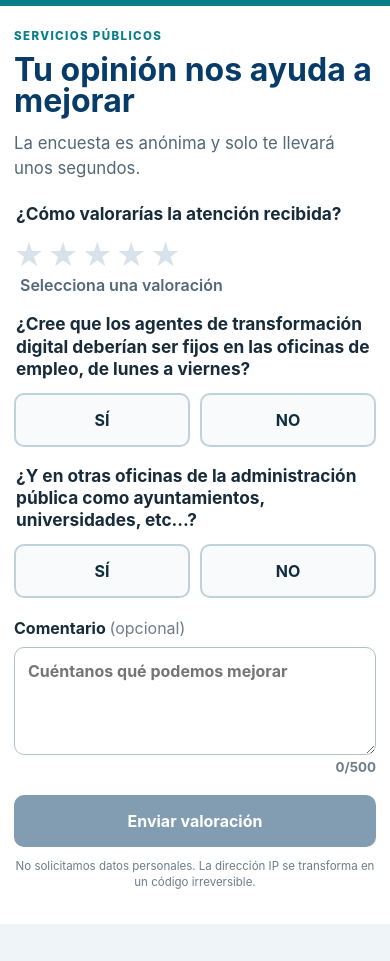
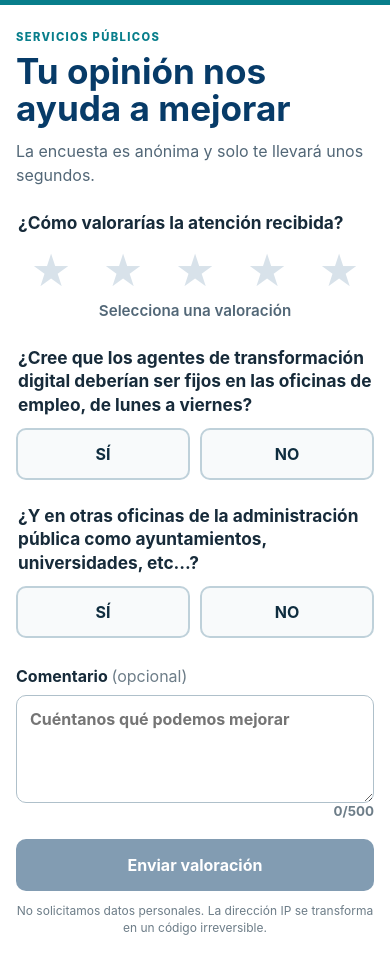
Before and after one commit to OsianJL/app-valoracion-ciudadana, a React (Vite) app: page / in a window 390 px wide. Before the commit the page ends 924 px from the top, so only its background shows below. Built offline with nearby package versions, Linux system fonts and the light colour scheme.

Commit message:
Fix mobile-first responsive layout

```diff
--- a/src/styles.css
+++ b/src/styles.css
@@ -1,86 +1,102 @@
 :root {
   font-family: Inter, ui-sans-serif, system-ui, -apple-system, sans-serif;
   color: #172b3a;
-  background: #eef4f7;
+  background: #fff;
   font-synthesis: none;
 }
 
 * { box-sizing: border-box; }
 
+html {
+  min-width: 320px;
+  background: #fff;
+}
+
 body {
   margin: 0;
   min-width: 320px;
   min-height: 100vh;
-  padding: 12px;
-  display: grid;
-  place-items: center;
-  background: linear-gradient(160deg, #e3f0f4, #f7f9fa 55%);
+  min-height: 100dvh;
+  background: #fff;
+}
+
+button,
+textarea {
+  touch-action: manipulation;
 }
 
 .card {
-  width: min(100%, 700px);
-  background: white;
-  border-radius: 20px;
-  padding: clamp(18px, 4vw, 28px);
-  box-shadow: 0 18px 50px rgba(7, 59, 104, 0.10);
-  border-top: 6px solid #087e8b;
+  width: 100%;
+  min-height: 100vh;
+  min-height: 100dvh;
+  padding: max(20px, env(safe-area-inset-top)) max(16px, env(safe-area-inset-right)) max(24px, env(safe-area-inset-bottom)) max(16px, env(safe-area-inset-left));
+  background: #fff;
+  border-top: 5px solid #087e8b;
 }
 
 .eyebrow {
   color: #087e8b;
-  font-size: .72rem;
+  font-size: .7rem;
   font-weight: 800;
   letter-spacing: .12em;
 }
 
 h1 {
+  max-width: 14ch;
+  margin: 8px 0 12px;
   color: #073b68;
-  font-size: clamp(2rem, 7vw, 3rem);
-  line-height: 0.98;
-  margin: 10px 0 14px;
+  font-size: clamp(1.8rem, 9vw, 2.35rem);
+  line-height: 1.05;
+  overflow-wrap: anywhere;
 }
 
 header p,
 .success p {
+  margin: 0 0 24px;
   color: #526777;
+  font-size: 1rem;
   line-height: 1.5;
-  margin: 0 0 22px;
-  font-size: 1.05rem;
 }
 
 fieldset {
+  min-width: 0;
+  margin: 0 0 28px;
+  padding: 0;
   border: 0;
-  padding: 0;
-  margin: 0 0 28px;
 }
 
 legend {
-  font-size: clamp(1.08rem, 4vw, 1.3rem);
+  width: 100%;
+  margin-bottom: 12px;
+  font-size: 1.08rem;
   font-weight: 750;
-  margin-bottom: 12px;
-  line-height: 1.3;
+  line-height: 1.35;
+  overflow-wrap: break-word;
 }
 
-.ratings-fieldset { margin-bottom: 18px; }
+.ratings-fieldset { margin-bottom: 24px; }
 
 .rating-stars {
-  display: flex;
-  flex-wrap: wrap;
+  display: grid;
+  grid-template-columns: repeat(5, minmax(44px, 1fr));
+  gap: 2px;
   align-items: center;
-  gap: 8px;
 }
 
 .star-button {
+  display: grid;
+  min-width: 0;
+  min-height: 48px;
+  padding: 2px;
+  place-items: center;
   appearance: none;
   border: 0;
   background: transparent;
-  padding: 0;
-  font-size: clamp(2.1rem, 7vw, 3rem);
+  color: #d8e2ea;
+  font-size: clamp(2.15rem, 12vw, 2.8rem);
   line-height: 1;
-  color: #d8e2ea;
   cursor: pointer;
   transition: transform .15s ease, color .15s ease;
-  min-width: 32px;
 }
 
 .star-button:hover,
@@ -88,46 +104,52 @@ legend {
   transform: translateY(-1px);
 }
 
+.star-button:focus-visible {
+  border-radius: 6px;
+  outline: 3px solid rgba(8, 126, 139, .35);
+  outline-offset: 1px;
+}
+
 .star-button.filled {
   color: #f7b733;
-  text-shadow: 0 0 14px rgba(247, 183, 51, 0.35);
+  text-shadow: 0 0 14px rgba(247, 183, 51, .35);
 }
 
 .star-button.selected { filter: saturate(1.1); }
 
 .rating-label {
-  margin-left: 6px;
+  grid-column: 1 / -1;
+  min-height: 1.4em;
+  margin-top: 4px;
   color: #526777;
+  font-size: .95rem;
   font-weight: 600;
-  font-size: 1rem;
+  text-align: center;
 }
 
 .binary-questions {
   display: grid;
-  gap: 18px;
+  gap: 24px;
 }
 
-.yes-no-group {
-  margin: 0;
-}
+.yes-no-group { margin: 0; }
 
 .choice-row {
-  display: flex;
-  gap: 12px;
-  flex-wrap: wrap;
+  display: grid;
+  grid-template-columns: repeat(2, minmax(0, 1fr));
+  gap: 10px;
 }
 
 .choice {
   position: relative;
-  display: inline-flex;
+  display: flex;
+  min-width: 0;
+  min-height: 52px;
+  padding: 11px 12px;
   align-items: center;
   justify-content: center;
-  flex: 1 1 140px;
-  min-width: 110px;
-  min-height: 54px;
-  padding: 12px 18px;
+  border: 2px solid #bfd1da;
   border-radius: 10px;
-  border: 2px solid #bfd1da;
   background: #f8fafb;
   color: #0f2d3f;
   font-weight: 700;
@@ -137,6 +159,11 @@ legend {
 
 .choice:hover { border-color: #087e8b; }
 
+.choice:focus-within {
+  outline: 3px solid rgba(8, 126, 139, .25);
+  outline-offset: 2px;
+}
+
 .choice input {
   position: absolute;
   opacity: 0;
@@ -144,15 +171,15 @@ legend {
 }
 
 .choice.selected {
+  border-color: #087e8b;
   background: #dff5f6;
-  border-color: #087e8b;
   color: #073b68;
 }
 
 .comment {
   display: block;
+  margin-top: 28px;
   font-weight: 700;
-  margin-top: 20px;
 }
 
 .comment > span {
@@ -161,74 +188,89 @@ legend {
 }
 
 textarea {
+  display: block;
   width: 100%;
+  min-height: 104px;
   margin-top: 9px;
   padding: 13px;
   resize: vertical;
   border: 1px solid #afc0ca;
   border-radius: 10px;
+  color: inherit;
   font: inherit;
-  color: inherit;
-  min-height: 96px;
+  font-size: 16px;
 }
 
 textarea:focus {
-  outline: 3px solid rgba(8, 126, 139, 0.18);
   border-color: #087e8b;
+  outline: 3px solid rgba(8, 126, 139, .18);
 }
 
 small {
   display: block;
+  color: #6d7d88;
   text-align: right;
-  color: #6d7d88;
 }
 
 button[type="submit"] {
   width: 100%;
   min-height: 52px;
   margin-top: 20px;
+  padding: 12px 16px;
   border: 0;
   border-radius: 10px;
   background: #073b68;
-  color: white;
+  color: #fff;
   font: inherit;
   font-weight: 750;
   cursor: pointer;
 }
 
 button[type="submit"]:hover:not(:disabled) { background: #052d50; }
+
 button[type="submit"]:focus-visible {
   outline: 3px solid #f2b134;
   outline-offset: 3px;
 }
-button[type="submit"]:disabled { opacity: .5; cursor: not-allowed; }
+
+button[type="submit"]:disabled {
+  cursor: not-allowed;
+  opacity: .5;
+}
 
 .notice {
+  margin: 18px 0;
   padding: 14px;
   border-radius: 10px;
-  margin: 18px 0;
 }
 
 .error {
+  background: #f8d7da;
   color: #842029;
-  background: #f8d7da;
 }
 
 .privacy {
+  margin-bottom: 0;
   color: #6d7d88;
-  font-size: .78rem;
+  font-size: .75rem;
+  line-height: 1.4;
   text-align: center;
-  line-height: 1.4;
 }
 
-.success { text-align: center; }
+.success {
+  display: grid;
+  align-content: center;
+  text-align: center;
+}
+
+.success h1 { margin-inline: auto; }
 
 .check {
+  display: grid;
   width: 72px;
   height: 72px;
-  display: grid;
+  margin: 0 auto 22px;
   place-items: center;
-  margin: 0 auto 22px;
   border-radius: 50%;
   background: #e1f4ec;
   color: #14734c;
@@ -236,40 +278,57 @@ button[type="submit"]:disabled { opacity: .5; cursor: not-allowed; }
   font-weight: 800;
 }
 
-@media (max-width: 430px) {
+@media (min-width: 600px) {
+  :root { background: #eef4f7; }
+
   body {
-    padding: 0;
-    display: block;
-    background: white;
+    display: grid;
+    padding: 24px;
+    place-items: center;
+    background: linear-gradient(160deg, #e3f0f4, #f7f9fa 55%);
   }
 
   .card {
-    min-height: 100vh;
-    border-radius: 0;
-    box-shadow: none;
-    padding: 18px 14px 22px;
+    width: min(100%, 700px);
+    min-height: 0;
+    padding: 28px;
+    border-top-width: 6px;
+    border-radius: 20px;
+    box-shadow: 0 18px 50px rgba(7, 59, 104, .1);
   }
 
-  .choice-row {
-    gap: 10px;
-  }
+  h1 { font-size: 3rem; }
 
-  .choice {
-    flex: 1 1 calc(50% - 5px);
-    min-width: 0;
-  }
+  header p,
+  .success p { font-size: 1.05rem; }
+
+  legend { font-size: 1.3rem; }
 
   .rating-stars {
-    gap: 4px;
+    grid-template-columns: repeat(5, auto) minmax(0, 1fr);
+    gap: 8px;
   }
 
   .star-button {
-    min-width: 28px;
+    min-width: 44px;
+    font-size: 3rem;
   }
 
-  .privacy {
-    font-size: .72rem;
+  .rating-label {
+    grid-column: auto;
+    margin: 0 0 0 6px;
+    text-align: left;
   }
+
+  .binary-questions { gap: 18px; }
+
+  .choice-row { gap: 12px; }
+
+  .choice { min-height: 54px; }
+
+  .comment { margin-top: 20px; }
+
+  .success { min-height: 440px; }
 }
 
 @media (prefers-reduced-motion: reduce) {
```
